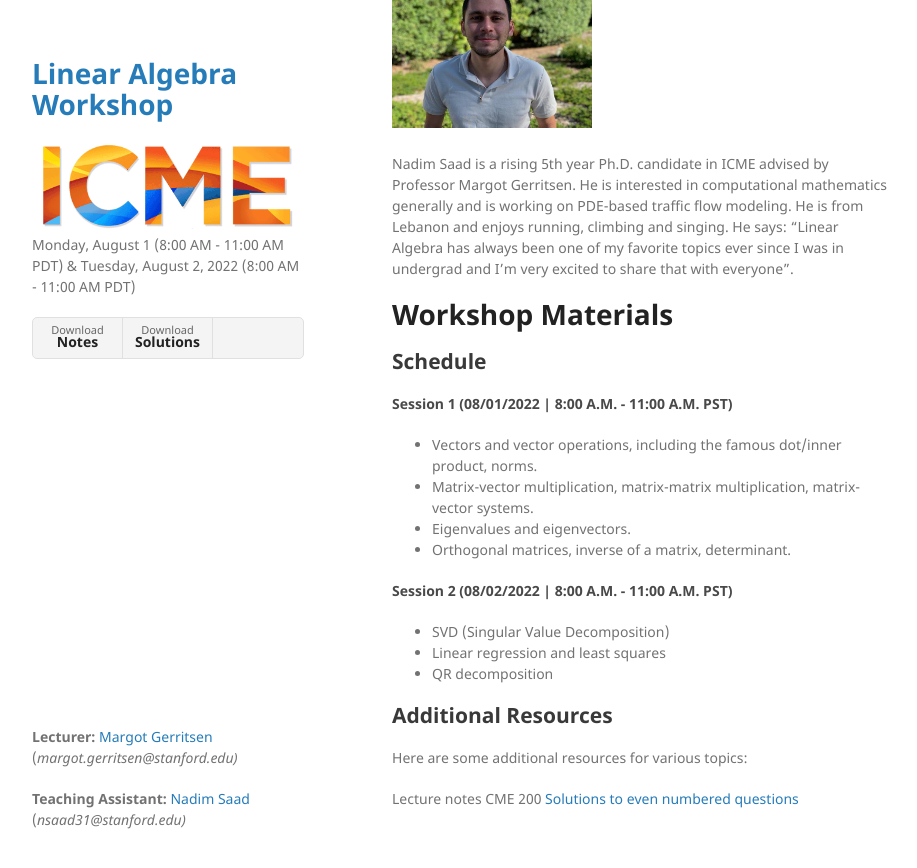
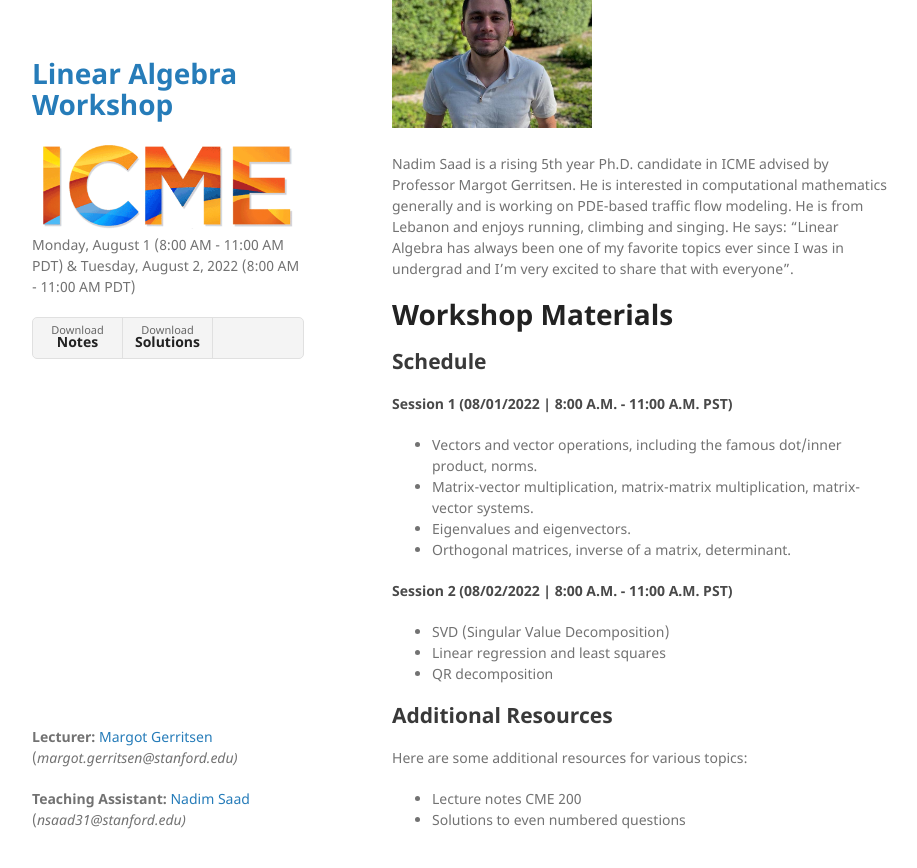
Before and after one commit to nsaad31/Linear_Algebra_ICME_Workshops_2023, a Jekyll site: the page built from index.md, in a window 1280 px wide and 900 px high, scrolled down 1319 px. Shown: the top 868 px of the window, without its empty margins (178-1095 px from the left). Built offline with Jekyll 4.4.1, drawn with Linux system fonts in a browser that asks for light colours; our own code applies the rules of GitHub Pages for plain Markdown files.

```diff
--- a/index.md
+++ b/index.md
@@ -41,5 +41,5 @@ Nadim Saad is a rising 5th year Ph.D. candidate in ICME advised by Professor Mar
 
 Here are some additional resources for various topics:
 
-Lecture notes CME 200 <a href="{{ "docs/MatrixComputationsAnswerstoEvennumberedQuestions.pdf" | relative_url }}">
-Solutions to even numbered questions <a href="{{ "docs/MatrixComputationsAnswerstoEvennumberedQuestions.pdf" | relative_url }}">
+- Lecture notes CME 200 <a href="{{ "docs/MatrixComputationsAnswerstoEvennumberedQuestions.pdf" | relative_url }}">
+- Solutions to even numbered questions <a href="{{ "docs/MatrixComputationsAnswerstoEvennumberedQuestions.pdf" | relative_url }}">
```
